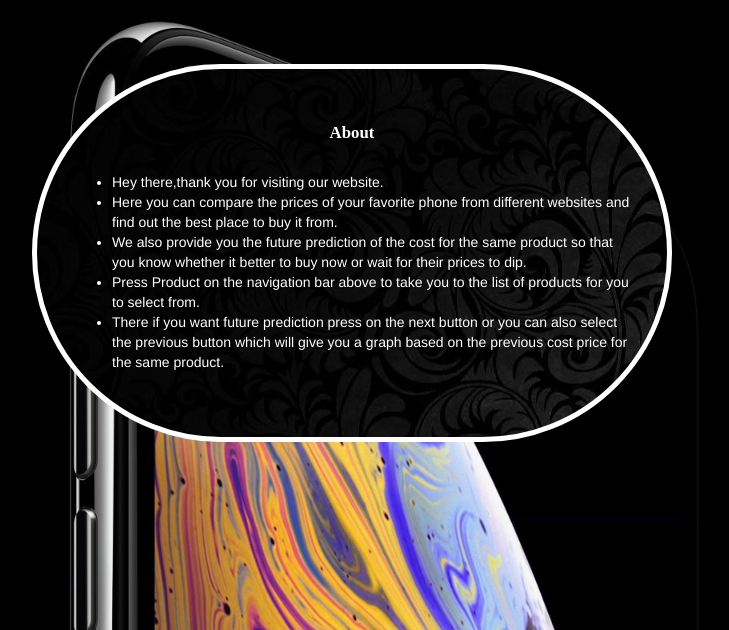
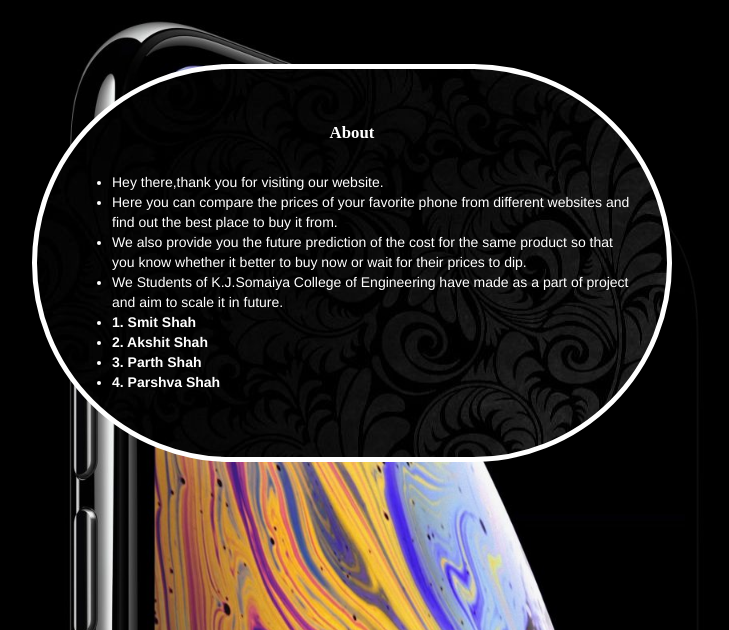
Before and after one commit to Smit1400/iCompare, a Flask app: page /about in a window 1280 px wide. Shown: the part 52-682 px from the top of the page, without its empty margins (288-1017 px from the left). Run offline with Flask 2, Linux system fonts and the light colour scheme; some libraries are stand-ins or nearby versions.

Commit message:
requirements updated

```diff
--- a/icomp/__init__.py
+++ b/icomp/__init__.py
@@ -16,4 +16,7 @@ db = SQLAlchemy(app)
 bcrypt = Bcrypt(app)
 
 login_manager = LoginManager(app)
+login_manager.login_view = 'login'
+login_manager.login_message_category = "info"
+USE_SESSION_FOR_NEXT = True
 from icomp import routes
--- a/icomp/routes.py
+++ b/icomp/routes.py
@@ -2,7 +2,7 @@ from flask import render_template,redirect ,url_for ,flash, request, send_file,s
 from icomp.forms import SignUpForm,LoginForm
 from icomp.models import User ,News
 from icomp import app ,db ,bcrypt
-from flask_login import login_user ,current_user ,logout_user
+from flask_login import login_user ,current_user ,logout_user, login_required
 import numpy as np
 import pickle
 import warnings
@@ -11,6 +11,12 @@ from icomp.amazon_scrapper import amazon_scrapping
 from icomp.news_scrapper import news_scrapping
 warnings.filterwarnings("ignore")
 
+name = ''
+price = ''
+description = ''
+a_name = ''
+a_price = ''
+a_description = ''
 n1_title=''
 n1_link=''
 n1_content=''
@@ -44,6 +50,7 @@ def about():
 	return render_template('about_final.html')
 
 @app.route("/products",methods=['GET','POST'])
+@login_required
 def products():
 	pred=None
 	if request.method == "POST":
@@ -84,6 +91,7 @@ def newroute():
 
 @app.route("/<p_name>")
 def product(p_name):
+	global name ,price, description, a_name, a_price, a_description
 	flip_data = flipkart_scraping(p_name)
 	if(flip_data):
 		name = flip_data["name"]
@@ -108,7 +116,7 @@ def product(p_name):
 	else:
 		pass
 		# a_name = "Not found"
-	return render_template('products_final.html',flip_name = session['name'],flip_price=session['price'],flip_des=session['description'] ,amazon_name = session['a_name'],amazon_price=session['a_price'],amazon_des=session['a_description'])
+	return render_template('products_final.html',flip_name = name,flip_price=price,flip_des=description ,amazon_name = a_name,amazon_price=a_price,amazon_des=a_description )
 
 
 @app.route("/download_graph",methods=['GET','POST'])
@@ -121,6 +129,7 @@ def download_graph():
 
 @app.route('/predict',methods=['GET','POST'])
 def predict():
+	global name ,price, description, a_name, a_price, a_description
 	with open('icomp/model_predict','rb') as f:
 		mp = pickle.load(f)
 	if request.method == "POST":
--- a/icomp/templates/about_final.html
+++ b/icomp/templates/about_final.html
@@ -40,8 +40,11 @@
 			  <li>Hey there,thank you for visiting our website.</li>
 			  <li>Here you can compare the prices of your favorite phone from different websites and find out the best place to buy it from.</li>
 			  <li>We also provide you the future prediction of the cost for the same product so that you know whether it better to buy now or wait for their prices to dip.</li>
-			  <li>Press Product on the navigation bar above to take you to the list of products for you to select from.</li>
-			  <li>There if you want future prediction press on the next button or you can also select the previous button which will give you a graph based on the previous cost price for the same product.</li>
+			  <li>We Students of K.J.Somaiya College of Engineering have made as a part of project and aim to scale it in future.</li>
+			  <li><strong>1. Smit Shah</strong></li>
+			  <li><strong>2. Akshit Shah</strong></li>
+			  <li><strong>3. Parth Shah</strong></li>
+			  <li><strong>4. Parshva Shah</strong></li>
 		  </ul>
 		  <br>
 	  </div>
--- a/icomp/templates/login.html
+++ b/icomp/templates/login.html
@@ -28,7 +28,7 @@
           {% endif %}
 		</div>
 	  </nav>
-	  <div class="content-section">
+	  <div class="container content-section">
         <form method="POST" action="">
             {{ form.hidden_tag() }}
             <fieldset class="form-group">
@@ -72,7 +72,7 @@
             </small>
         </form>
     </div>
-    <div class="border-top pt-3">
+    <div class="container border-top pt-3">
         <small class="text-muted">
             Need An Account? <a class="ml-2" href="{{ url_for('signup') }}">Sign Up Now</a>
         </small>
--- a/icomp/templates/signup.html
+++ b/icomp/templates/signup.html
@@ -33,7 +33,7 @@
 
 
 
-      <div class="content-section">
+      <div class="container content-section">
         <form method="POST" action="">
             {{ form.hidden_tag() }}
             <fieldset class="form-group">
@@ -97,7 +97,7 @@
             </div>
         </form>
     </div>
-    <div class="border-top pt-3">
+    <div class="container border-top pt-3">
         <small class="text-muted">
             Already Have An Account? <a class="ml-2" href="{{ url_for('login') }}">Sign In</a>
         </small>
```
Also changed, not shown: requirements.txt (+0 -163 lines).
